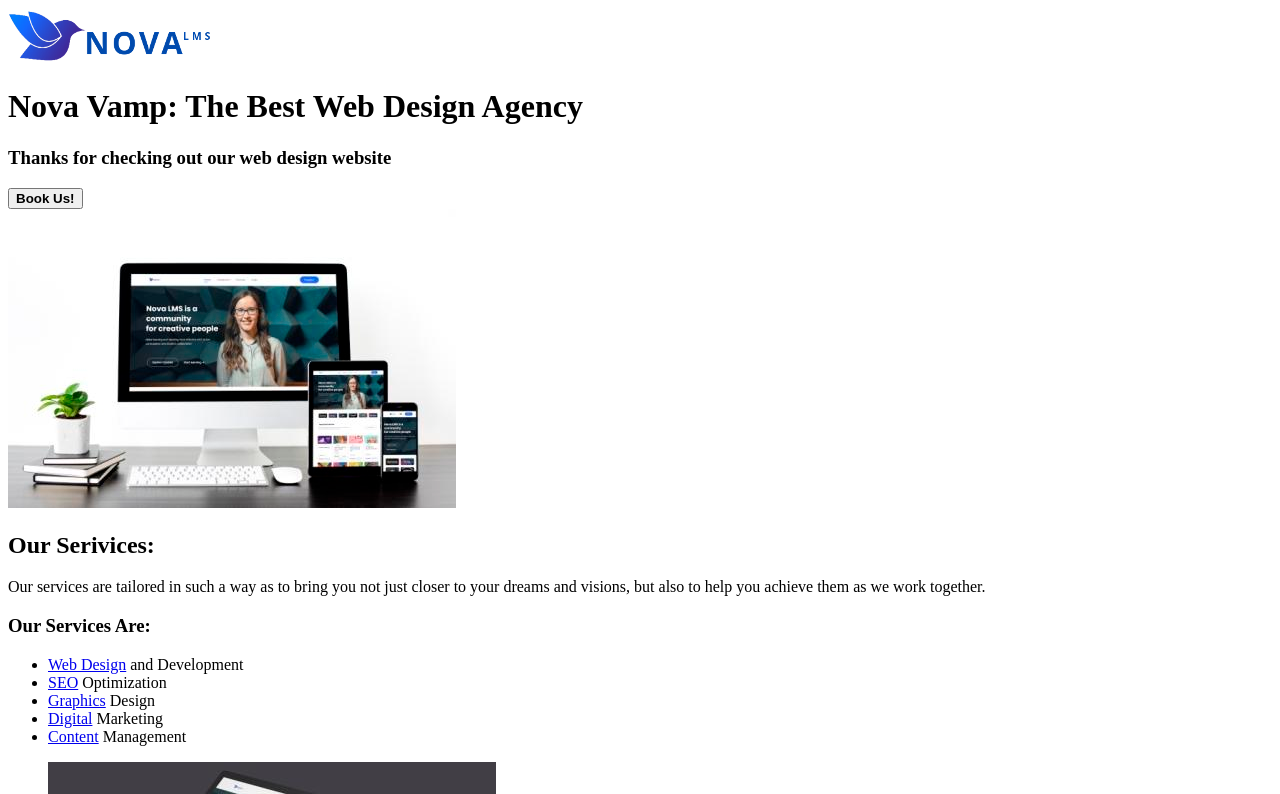
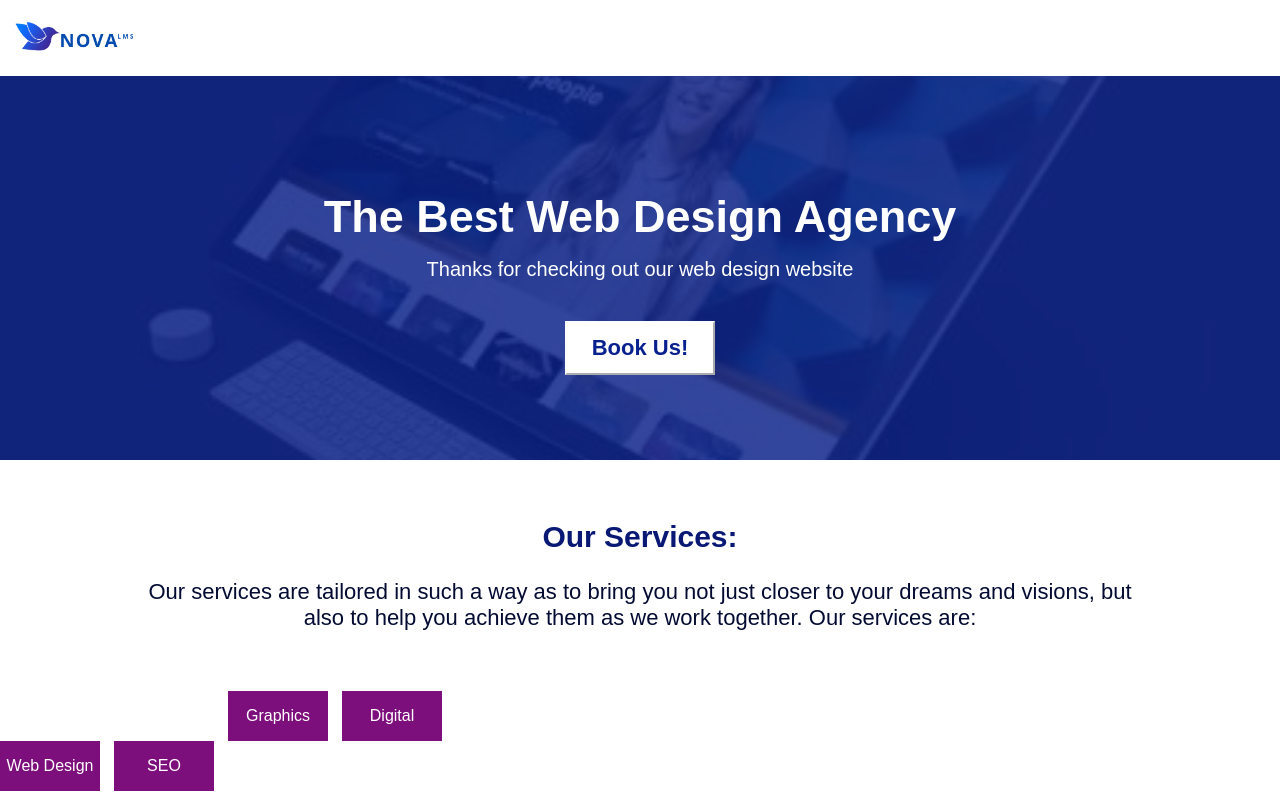
Before and after one commit to Novavamp/HTMLProject, a plain HTML site: page Web_Design_Agency/Nova Vamp.html in a window 1280 px wide. Shown: the top 794 px of the page. Drawn offline with Linux system fonts and the light colour scheme.

Commit message:
Adding overlay to the Hero Section

```diff
--- a/Web_Design_Agency/Nova Vamp.html
+++ b/Web_Design_Agency/Nova Vamp.html
@@ -3,31 +3,46 @@
 <head>
     <meta charset UTF-8>
     <title>Nova Vamp - Web Design Agency</title>
+    <meta name="viewport" content="width=device-width, initial-scale=1.0" />
+    <link href="styles.css" rel="stylesheet" />
 </head>
 <body>
+    <header>
+        <a target=_blank href="file:///C:/Users/User/Desktop/HTML%20WebSite/Nova%20Vamp.html">
+        <img class="logo" src="logo.png"></a>
+    </header>
     <main>
-        <!-- This is the HERO SECTION of the website -->
-        <a target=_blank href="file:///C:/Users/User/Desktop/HTML%20WebSite/Nova%20Vamp.html"><img src="logo.png"></a>
-        <h1>Nova Vamp: The Best Web Design Agency</h1>
-        <h3>Thanks for checking out our web design website</h3>
-        <a href="#name"><button><strong>Book Us!</strong></button></a><br>
-        <img src="webpage.jpg" alt="A website designed by Nova Vamp">
-    </main>
-        <section>
-        <!-- This is the 2nd Section-->
-        <h2>Our Serivices:</h2>
-        <p>Our services are tailored in such a way as to bring you not just closer to your dreams and visions,
-            but also to help you achieve them as we work together.</p>
-        <h3>Our Services Are:</h3>
-        <ul>
-            <!-- List of Services-->
-            <li><a target="_blank" href="https://novavamp.com">Web Design</a> and Development</li>
-            <li><a target="_blank" href="https://novavamp.com">SEO</a> Optimization</li>
-            <li><a target="_blank" href="https://novavamp.com">Graphics</a> Design</li>
-            <li><a target="_blank" href="https://novavamp.com">Digital</a> Marketing</li>
-            <li><a target="_blank" href="https://novavamp.com">Content</a> Management</li>
-        </ul>
-    </section>
+        <div class="herosection">
+            <div class="overlay"></div>
+            <div class="content">
+                <!-- This is the HERO SECTION of the website -->
+                <h1 class="hero1">The Best Web Design Agency</h1>
+                <h3 class="hero2">Thanks for checking out our web design website</h3>
+                <a href="#name"><button class="button1"><strong>Book Us!</strong></button></a>
+            </div>
+        </div>
+        <div class="section2">
+            <!-- This is the 2nd Section-->
+            <h2 class="section2h2">Our Services:</h2>
+            <p class="section2p">Our services are tailored in such a way as to bring you not just closer to your dreams and visions,
+                but also to help you achieve them as we work together. Our services are:</p>
+        </div>
+        <div class="main">
+            <div class="overlay1"></div>
+            <a class="linka" target="_blank" href="https://novavamp.com">Web Design</a>
+        </div>
+        <div class="main">
+            <div class="overlay1"></div>
+            <a class="linka" target="_blank" href="https://novavamp.com">SEO</a>
+        </div>
+        <div class="main">
+            <div class="overlay1"></div>
+            <a class="linka" target="_blank" href="https://novavamp.com">Graphics Design</a>
+        </div>
+        <div class="main">
+            <div class="overlay1"></div>
+            <a class="linka" target="_blank" href="https://novavamp.com">Digital Marketing</a>
+        </div>
     <section>
     <figure>
 
@@ -72,6 +87,7 @@
     <h4>Got a website project for us?</h4>
     <a href="#name"><button><strong>Get Started</strong></button></a>
     <br><br>
+    </main>
 </body>
 <footer>
     <!-- The footer section-->
--- /dev/null
+++ b/Web_Design_Agency/styles.css
@@ -0,0 +1,166 @@
+body, html {
+    width: 100%;
+    margin: 0;
+    padding: 0;
+}
+
+.logo {
+    width: 120px;
+    margin-bottom: 20px;
+    margin-top: 20px;
+    margin-left: 15px;
+}
+
+.herosection {
+    position: relative;
+    max-width: 100%;
+    padding: 60px;
+    margin: 0 auto;
+}
+
+.herosection::before {
+    content: "";
+    background-image: url(Portfolio.jpg);
+    background-repeat: no-repeat;
+    background-position: center;
+    background-size: cover;
+    position: absolute;
+    top: 0;
+    left: 0;
+    width: 100%;
+    height: 100%;
+    z-index: -1;
+}
+
+.overlay {
+    position: absolute;
+    top: 0;
+    left: 0;
+    width: 100%;
+    height: 100%;
+    background-color: rgba(8, 31, 136, 0.822);
+    z-index: 0;
+}
+
+.content {
+    position: relative;
+    text-align: center;
+    margin-left: 10%;
+    margin-right: 10%;
+    color: #fff;
+    z-index: 1;
+    padding: 25px;
+}
+.hero1 {
+    font-size: 45px;
+}
+.hero2 {
+    font-size: 20px;
+    margin-top: -15px;
+    color: white;
+    font-weight: lighter;
+}
+
+.button1 {
+    font-size: 22px;
+    color: rgb(9, 33, 143);
+    font-weight: 600;
+    text-align: center;
+    padding: 12px;
+    width: 150px;
+    background-color: white;
+    border-color: white;
+    margin-top: 20px;
+}
+
+.button1:hover {
+    color: white;
+    background-color: black;
+    border-color: rgb(0, 0, 0);
+}
+
+h1 {
+    font-size: 25px;
+}
+h1, h2, h3, p, ul, form {
+    font-family: sans-serif, 'Lucida Sans Regular'
+}
+
+h2, h3, h4, p {
+    color: rgb(4, 11, 51);
+}
+
+.section2 {
+    margin-left: 10%;
+    margin-right: 10%;
+    text-align: center;
+}
+
+.section2h2 {
+    color: rgb(8, 24, 116);
+    font-size: 30px;
+    margin-top: 60px;
+}
+
+.section2p {
+    color: rgb(4, 11, 51);
+    font-size: 22px;
+    margin-bottom: 60px;
+}
+
+.main {
+    position: relative;
+    width: 100px;
+    height: 50px;
+    background-color: #4414ca98;
+    color: #ffffff;
+    text-align: center;
+    line-height: 50px;
+    margin-right: 10px;
+    display: inline-block;
+}
+
+.main::before {
+    content: "";
+    position: absolute;
+    top: 0;
+    left: 0;
+    width: 100%;
+    height: 100%;
+    background: rgb(211, 9, 9);
+    z-index: -1;
+}
+
+.main > div {
+    position: relative;
+    z-index: 1;
+}
+
+.linka {
+    text-decoration: none;
+    color: white;
+    font-family: sans-serif;
+}
+
+.box {
+    width: 150px;
+    height: 50px;
+    padding-top: 25px;
+    padding-left: 25px;
+    padding-right: 25px;
+    background-image: url(Portfolio.jpg);
+    color: #ffffff;
+    text-align: center;
+    font-size: 20px;
+    line-height: 25px;
+    margin-right: 10px;
+    display: inline-block;
+    z-index: 0
+}
+
+.p1 {
+    font-family: sans-serif;
+    color: white;
+    margin: 0px;
+    z-index: 0;
+}
```
